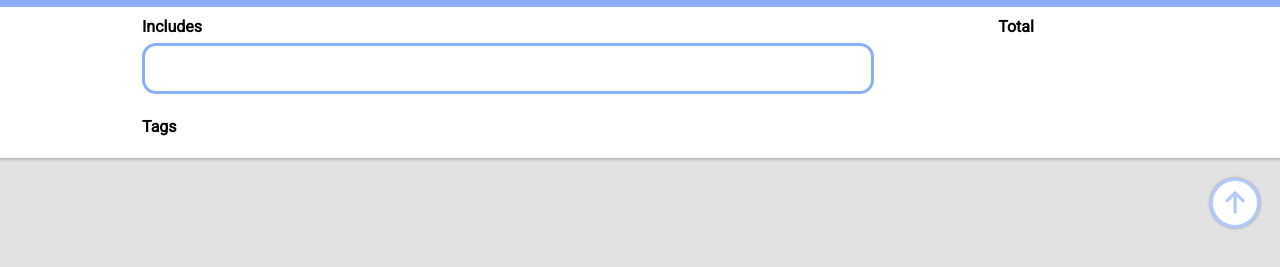
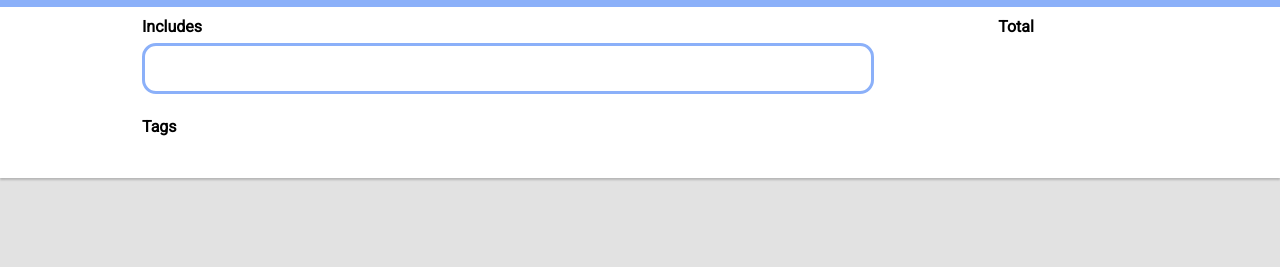
Before and after one commit to VGDC-UCI/InventoryTracker, a plain HTML site: page index.html in a window 1280 px wide. Shown: the part 53-320 px from the top of the page. Drawn offline with nearby package versions, Linux system fonts and the light colour scheme.

Commit message:
Rewrite Scroll To Top Handle, Add Reset Shortcut

```diff
--- a/index.html
+++ b/index.html
@@ -17,7 +17,8 @@
 	<link rel="stylesheet" href="https://site-assets.fontawesome.com/releases/v6.2.1/css/all.css">
 
 	<script async defer src="https://apis.google.com/js/api.js" onload="gapiLoaded()"></script>
-	<script src="https://code.jquery.com/jquery-3.6.3.min.js" integrity="sha256-pvPw+upLPUjgMXY0G+8O0xUf+/Im1MZjXxxgOcBQBXU=" crossorigin="anonymous"></script>
+	<script src="https://code.jquery.com/jquery-3.6.3.min.js"
+		integrity="sha256-pvPw+upLPUjgMXY0G+8O0xUf+/Im1MZjXxxgOcBQBXU=" crossorigin="anonymous"></script>
 
 	<script src="scripts/sheetsApi.js"></script>
 	<script src="scripts/search.js"></script>
@@ -41,11 +42,11 @@
 		</div>
 	</header>
 
-	<section class="controls">
-		<form action="" id="controls">
+	<section class="controls-area">
+		<form action="" id="controls" class="controls">
 			<div class="searchbar">
 				<p class="control-header">Includes</p>
-				<input type="text" name="searchbar" id="searchbar" onkeyup="search()" onkeydown="return (event.keyCode!=13);">
+				<input type="text" name="searchbar" id="searchbar" oninput="search()" onkeydown="return (event.keyCode!=13);">
 			</div>
 
 			<div class="tag-filter">
@@ -59,15 +60,10 @@
 				<p class="control-header">Total</p>
 				<p class="total-count-number"></p>
 			</div>
-
 		</form>
 	</section>
 
-	<div class="scroll-to-top-container">
-		<button type="button" id="scroll-to-top" title="Return to top">
-			<i class="fa-solid fa-arrow-up"></i>
-		</button>
-	</div>
+	<div class="scroll-to-top-handle" onclick="window.scrollTo(0, 0)"></div>
 
 	<div class="content-wrap">
 		<div id="database">
--- a/scripts/search.js
+++ b/scripts/search.js
@@ -29,3 +29,19 @@ function search() {
 	}
 	document.getElementsByClassName("total-count-number")[0].textContent = COUNTER;
 }
+
+window.onkeyup = function (e) {
+	if (e.key == "Escape") {
+		window.scrollTo(0, 0);
+
+		const activeFilters = $("#controls input:checkbox:checked");
+		activeFilters.prop("checked", false)
+		activeFilters.trigger("change");
+
+		const searchbar = $("#searchbar");
+		searchbar.val("");
+		searchbar.focus();
+
+		search();
+	}
+}
--- a/styles/controls.css
+++ b/styles/controls.css
@@ -2,10 +2,7 @@
 
 .controls {
 	background-color: var(--color-white);
-	box-shadow: 0 2px 2px #0003;
-	padding: 10px 60px 25px;
-	margin-bottom: 20px;
-	top: 60px;
+	padding: 10px 60px 5px;
 }
 
 .control-header {
@@ -13,10 +10,13 @@
 	margin-bottom: 7px;
 }
 
-@media screen and (min-width: 800px) {
-	/* .controls {
-		position: sticky;
-	} */
+.scroll-to-top-handle {
+	position: sticky;
+	top: 0;
+	height: 20px;
+	margin-bottom: 20px;
+	background-color: var(--color-white);
+	box-shadow: 0 2px 2px #0003;
 }
 
 /* Searchbar */
@@ -114,49 +114,3 @@
 		grid-column-gap: 4px;
 	}
 }
-
-/* Scroll to Top */
-
-.scroll-to-top-container {
-	height: 0;
-	width: 60px;
-	position: sticky;
-	margin: 0 10px 0 auto;
-	top: 10px;
-	right: 10px;
-}
-
-#scroll-to-top {
-	width: 60px;
-	height: 60px;
-	border-radius: 50%;
-	display: flex;
-	justify-content: center;
-	align-items: center;
-	font-size: 2.4em;
-	color: var(--color-sky);
-	background-color: var(--color-white);
-	border: var(--color-sky) .13em solid;
-	box-shadow: 0 0 3px #0006;
-}
-
-#scroll-to-top:hover {
-	background-color: var(--color-sky);
-	color: var(--color-white);
-	border: none;
-}
-
-#scroll-to-top:active {
-	background-color: var(--color-blue);
-	box-shadow: 0 0 3px #000c;
-	color: var(--color-white);
-	border: none;
-}
-
-@media screen and (min-width: 800px) {
-	#scroll-to-top {
-		width: 50px;
-		height: 50px;
-		font-size: 1.6em;
-	}
-}
```
